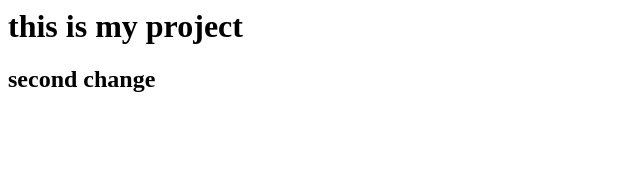
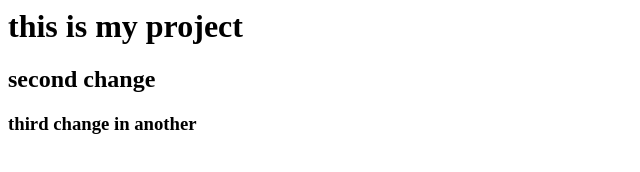
Before and after one commit to justanotherfreak/ml-cb, a plain HTML site: page index.html in a window 1280 px wide. Shown: the whole page, without its empty margins (0-640 px from the left). Drawn offline with Linux system fonts and the light colour scheme.

Commit message:
an commit

```diff
--- a/index.html
+++ b/index.html
@@ -1,3 +1,5 @@
 <h1> this is my project </h1>
 
 <h2> second change </h2>
+
+<h3> third change in another </h3>
```
